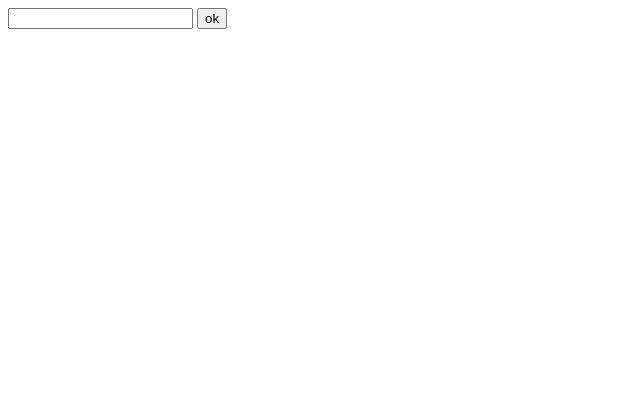
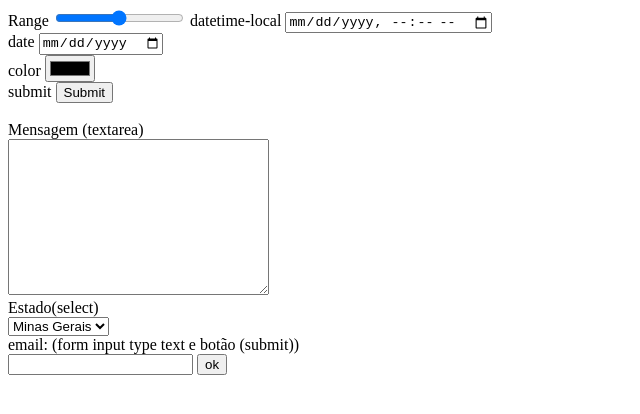
Before and after one commit to neootavio/Formularios, a plain HTML site: page index.html in a window 1280 px wide. Shown: the whole page, without its empty margins (0-640 px from the left). Drawn offline with Linux system fonts and the light colour scheme.

Commit message:
Update index.html

```diff
--- a/index.html
+++ b/index.html
@@ -1,14 +1,70 @@
 <!DOCTYPE html>
 <html lang="pt-br">
+
 <head>
     <meta charset="UTF-8">
     <meta http-equiv="X-UA-Compatible" content="IE=edge">
     <meta name="viewport" content="width=device-width, initial-scale=1.0">
     <title>Módulo HTML Intermediário</title>
 </head>
+
 <body>
+    <header>
+        <nav>
 
-    <form method="get" action="https://www.youtube.com;watch">
+        </nav>
+    </header>
+
+    <main>
+        <section>
+
+        </section>
+        <article>
+
+        </article>
+    </main>
+
+
+    <form method="post">
+        Range
+        <input type="range">
+        datetime-local
+        <input type="datetime-local"><br>
+        date
+        <input type="date"><br>
+        color
+        <input type="color"><br>
+        submit
+        <input type="submit"><br><br>
+    </form>
+
+
+    Mensagem (textarea)<br>
+    <textarea name="mensagem" cols="30" rows="10"></textarea><br>
+    Estado(select)
+    <form method="get" action="">
+        <select name="estado">
+            <option value="mg">Minas Gerais</option>
+            <option value="sp">São Paulo</option>
+            <option value="mg">Minas Gerais</option>
+            <option value="sp">São Paulo</option>
+            <option value="mg">Minas Gerais</option>
+            <option value="sp">São Paulo</option>
+            <option value="mg">Minas Gerais</option>
+            <option value="sp">São Paulo</option>
+            <option value="mg">Minas Gerais</option>
+            <option value="sp">São Paulo</option>
+            <option value="mg">Minas Gerais</option>
+            <option value="sp">São Paulo</option>
+            <option value="mg">Minas Gerais</option>
+            <option value="sp">São Paulo</option>
+            <option value="mg">Minas Gerais</option>
+            <option value="sp">São Paulo</option>
+
+        </select>
+    </form>
+    email: (form input type text e botão (submit))
+    <form method="get">
 
         <input type="text" name="email">
         <input type="submit" value="ok">
@@ -17,4 +73,5 @@
     </form>
 
 </body>
+
 </html>
```
